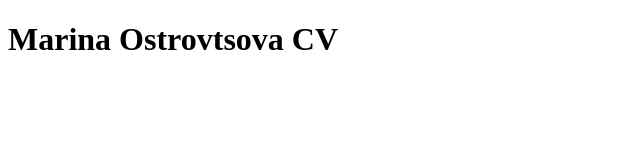
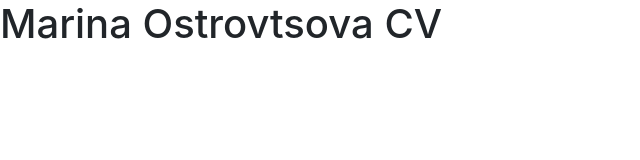
Before and after one commit to MarinaOstrovtsova/MarinaOstrovtsova.github.io, a plain HTML site: page index.html in a window 1280 px wide. Shown: the whole page, without its empty margins (0-640 px from the left). Drawn offline with nearby package versions, Linux system fonts and the light colour scheme.

Commit message:
bootstrap

```diff
--- a/index.html
+++ b/index.html
@@ -4,6 +4,7 @@
     <meta charset="UTF-8">
     <meta name="viewport" content="width=device-width, initial-scale=1.0">
     <title>Marina Ostrovtsova CV</title>
+    <link rel="stylesheet" href="https://maxcdn.bootstrapcdn.com/bootstrap/4.0.0/css/bootstrap.min.css" crossorigin="anonymous">
 </head>
 <body>
     <h1>Marina Ostrovtsova CV</h1>
```
